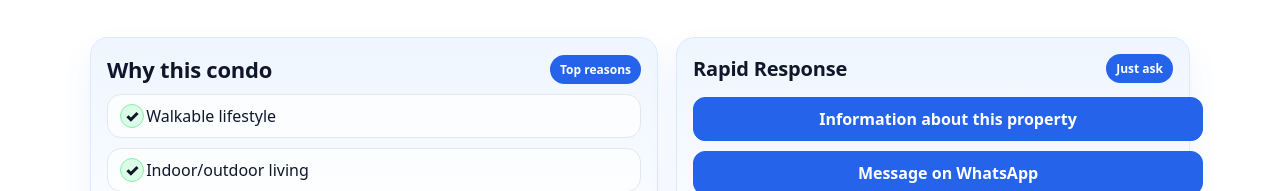
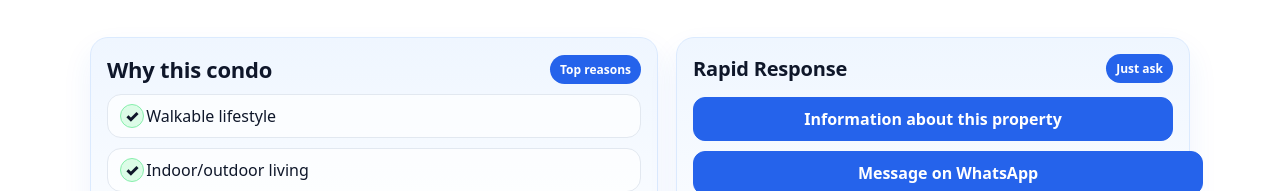
Before and after one commit to grdino/listings-gr, a Next.js app: page /listings/zr-1br-terrace-unit-a in a window 1280 px wide. Shown: the part 1046-1237 px from the top of the page. Built offline with nearby package versions, Linux system fonts and the light colour scheme.

Commit message:
Update [slug].js

```diff
--- a/pages/listings/[slug].js
+++ b/pages/listings/[slug].js
@@ -153,7 +153,7 @@ export default function ListingPage({ listing }) {
 
             <div className="altCtas rapidCtas">
               <a
-                className="btn primary rapidBtn"
+                className="btn primary"
                 href={contactPageLink}
                 target="_blank"
                 rel="noreferrer"
```
